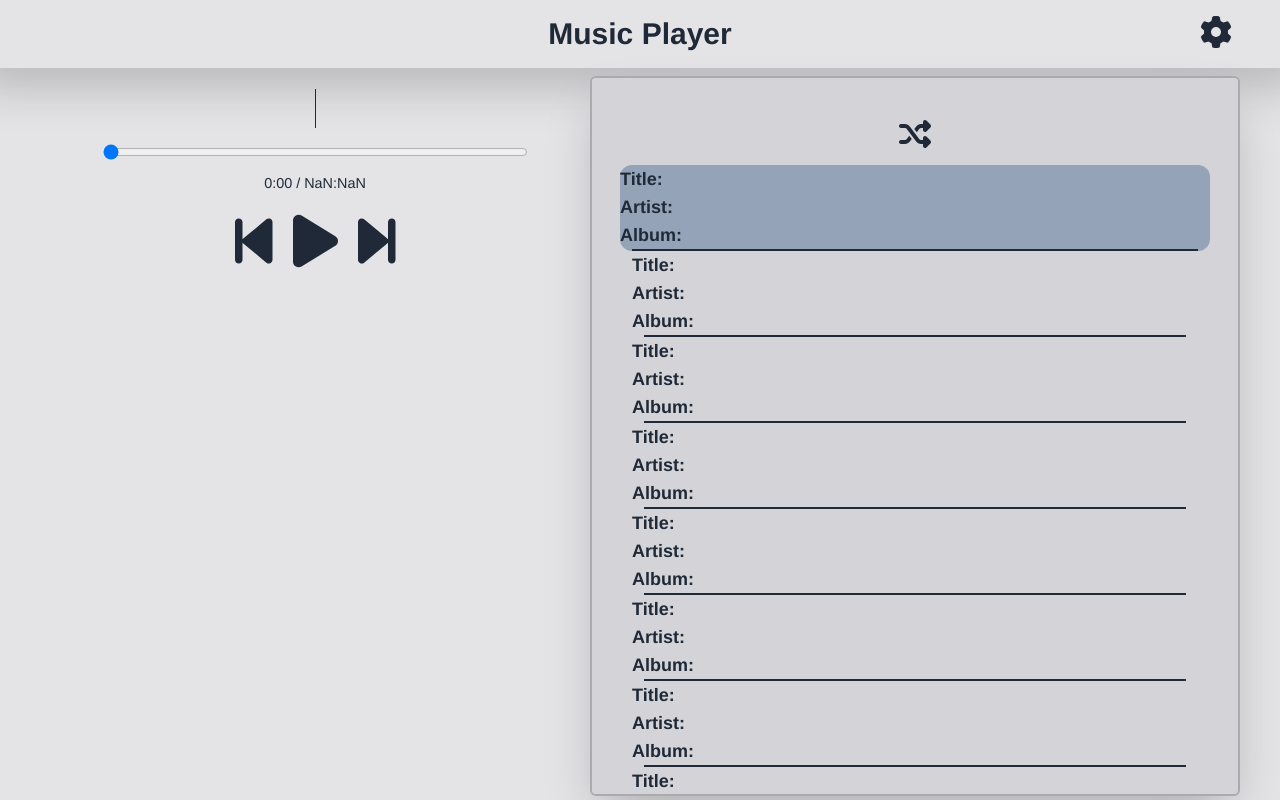
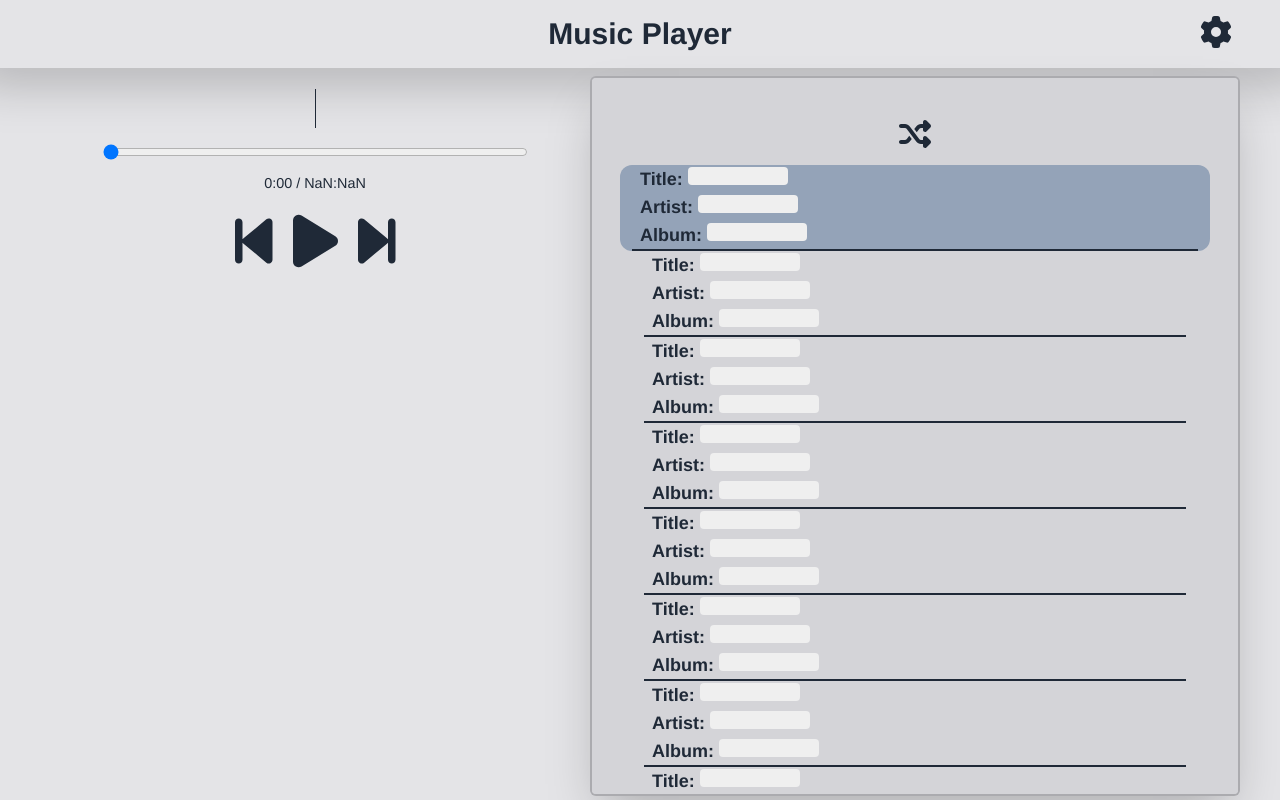
Before and after one commit to ChaceN89/music-player, a Vue app: page / in a window 1280 px wide. Shown: the top 800 px of the page. Built offline with nearby package versions, Linux system fonts and the light colour scheme.

Commit message:
add placeholder to playlist songs loading

```diff
--- a/src/components/SongInfo.vue
+++ b/src/components/SongInfo.vue
@@ -1,11 +1,16 @@
 <template>
   <div class="playlistSong" v-intersect="onIntersect">
+    <div v-if="!songInfo.albumArt" class="image-placeholder"></div>
     <img :src="songInfo.albumArt" alt="Album Art" v-if="songInfo.albumArt" />
     <div class="playlistText">
-      <p><strong>Title:</strong> {{ songInfo.title }}</p>
-      <p><strong>Artist:</strong> {{ songInfo.artist }}</p>
-      <p><strong>Album:</strong> {{ songInfo.album }}</p>
-      <!-- <p><strong>Duration:</strong> {{ songInfo.duration }}</p> -->
+      <p v-if="!isIntersected"><strong>Title:</strong> <span class="placeholder"></span></p>
+      <p v-else><strong>Title:</strong> {{ songInfo.title }}</p>
+      <p v-if="!isIntersected"><strong>Artist:</strong> <span class="placeholder"></span></p>
+      <p v-else><strong>Artist:</strong> {{ songInfo.artist }}</p>
+      <p v-if="!isIntersected"><strong>Album:</strong> <span class="placeholder"></span></p>
+      <p v-else><strong>Album:</strong> {{ songInfo.album }}</p>
+      <!-- <p v-if="!isIntersected"><strong>Duration:</strong> <span class="placeholder"></span></p>
+      <p v-else><strong>Duration:</strong> {{ songInfo.duration }}</p> -->
     </div>
   </div>
 </template>
@@ -55,3 +60,30 @@ export default {
   }
 };
 </script>
+
+<style scoped>
+.playlistText p {
+  margin: 0;
+}
+
+.placeholder {
+  display: inline-block;
+  width: 100px;
+  height: 1em;
+  background-color: #e0e0e0;
+  border-radius: 4px;
+  animation: pulse 1.5s infinite;
+}
+
+@keyframes pulse {
+  0% {
+    background-color: #e0e0e0;
+  }
+  50% {
+    background-color: #f0f0f0;
+  }
+  100% {
+    background-color: #e0e0e0;
+  }
+}
+</style>
```
